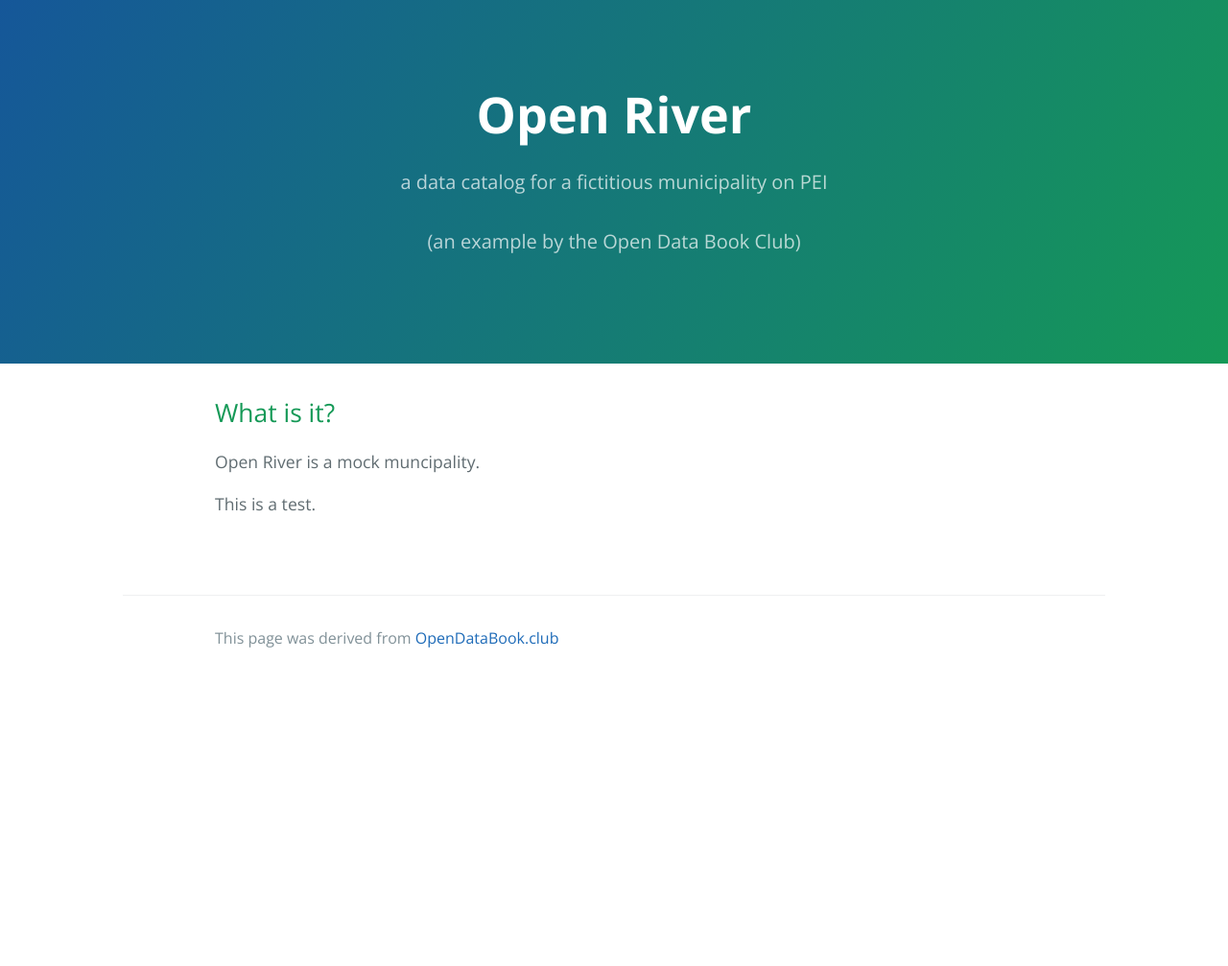
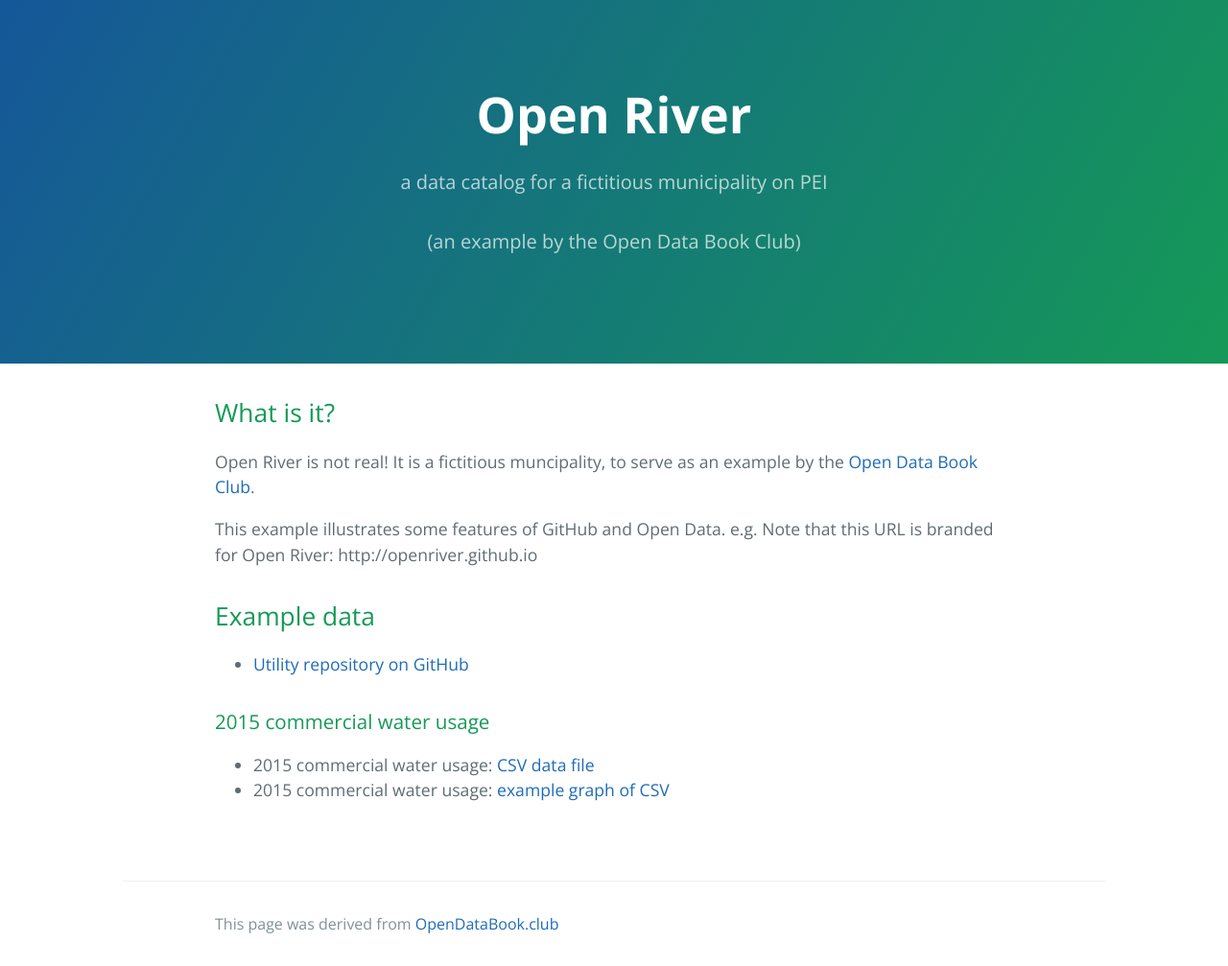
Before and after one commit to openriver/openriver.github.io, a Jekyll site: the page built from index.md, in a window 1280 px wide. Shown: the whole page at 96% size. Built offline with Jekyll 4.4.1, drawn with Linux system fonts in a browser that asks for light colours; before the commit the page ends 900 px from its top, so only the background shows below that.

Commit message:
update content

```diff
--- a/_includes/content.md
+++ b/_includes/content.md
@@ -1,5 +1,12 @@
 
 ## What is it?
-Open River is a mock muncipality.
+Open River is not real! It is a fictitious muncipality, to serve as an example by the [Open Data Book Club](http://peidevs.github.io/OpenDataBookClub).
 
-This is a test.
+This example illustrates some features of GitHub and Open Data. e.g. Note that this URL is branded for Open River: http://openriver.github.io
+
+## Example data
+* [Utility repository on GitHub](href="https://github.com/openriver/utility)
+
+### 2015 commercial water usage
+* 2015 commercial water usage: [CSV data file](https://raw.githubusercontent.com/openriver/utility/master/data/2015-COMMERCIAL-WATER.csv)
+* 2015 commercial water usage: [example graph of CSV](2015_commercial_water.html)
```
